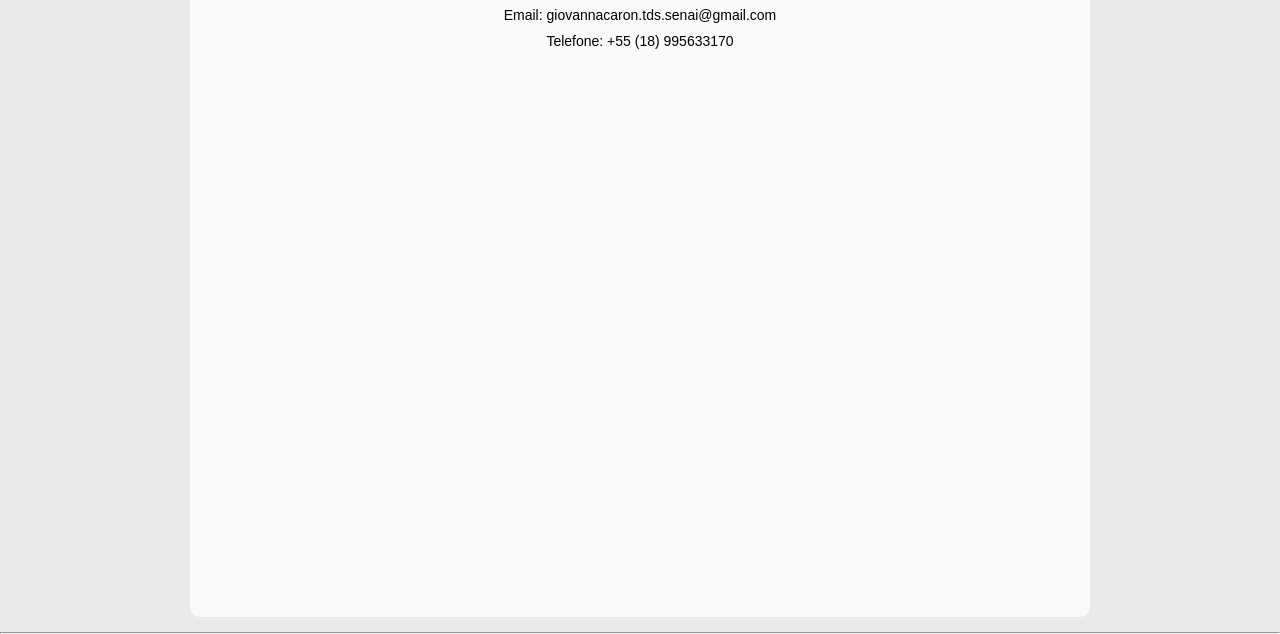
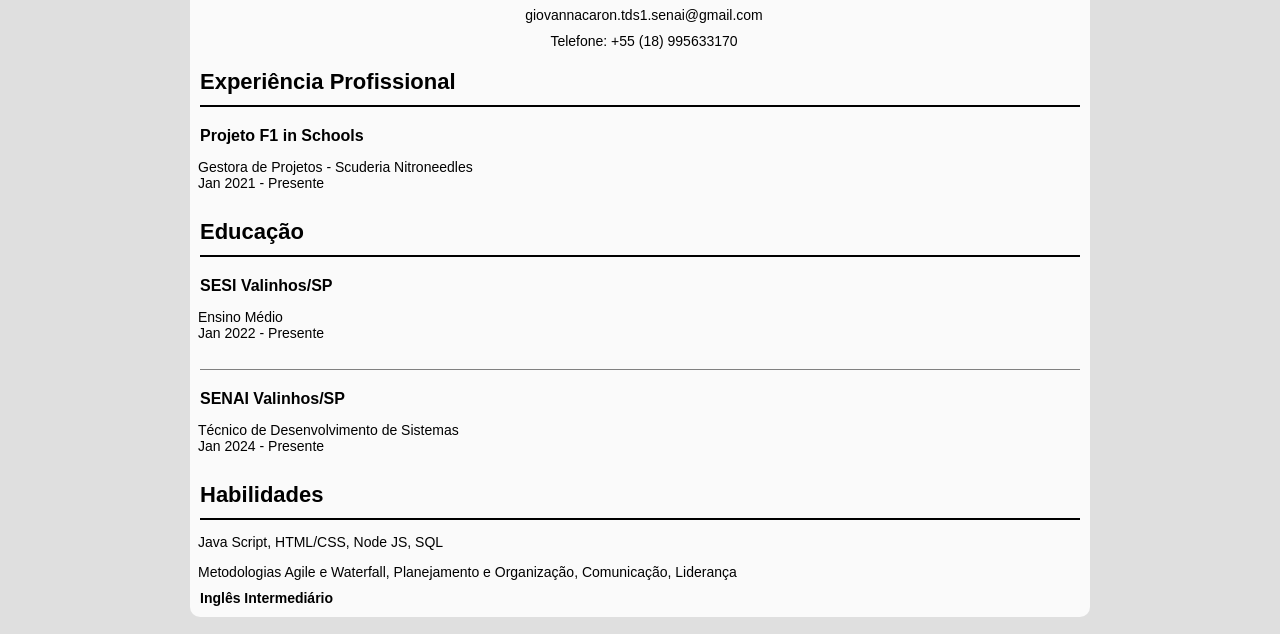
Before and after one commit to gihcaron/meucurriculo_, a plain HTML site: page index.html in a window 1280 px wide. Shown: the part 298-932 px from the top of the page. Drawn offline with Linux system fonts and the light colour scheme.

Commit message:
Finish Project

```diff
--- a/index.html
+++ b/index.html
@@ -7,8 +7,8 @@
             margin: 00;
         }
         body {
-    background-color: rgb(235, 234, 234);
-    font-family: Arial, Helvetica, sans-serif;
+        background-color: rgb(223, 223, 223);
+        font-family: Arial, Helvetica, sans-serif;
         }
         .container {
            width: 900px;
@@ -30,14 +30,67 @@
         .container h2{
             margin-top: 10px;
             font-size: 30px;
+            margin: left 10px;
         }
 
+        h3{
+            margin-top: 20px;
+            font-size: 16px;
+            text-align: left;
+            margin-left: 10px;
+
+            }
+
+        .experiencia p{
+            margin-left: 8px;
+            text-align: left;
+            padding-top: 4px;
+        }
         .container p{
             margin-top: 10px;
             font-size: 14px;
+            margin-left: 8px;
         }
 
-        . Experiencia{
+        .container h1{
+            margin-top: 20px;
+            text-align:left;
+            font-size: 22px;
+            margin-left: 10px;
+
+
+        }
+        hr {
+            margin-top: 7px;
+            margin: 10px;
+        }
+
+        .educacao h2{
+            margin-top: 10px;
+            font-size: 22px;
+            margin: left 10px;
+            text-align: left;
+            margin-left: 10px;
+        }
+
+        .educacao p{
+            margin-top: 10px;
+            font-size: 14px;
+            margin-left: 8px;
+        }
+        .habilidades h2{
+            margin-top: 10px;
+            font-size: 22px;
+            margin: left 10px;
+            text-align: left;
+            margin-left: 10px;
+        }
+        .habilidades h3{
+            margin-top: 10px;
+            font-size: 14px;
+            margin: left 10px;
+            text-align: left;
+            margin-left: 10px;
 
         }
 
@@ -48,15 +101,56 @@
         <div class= "container">
             <img src="img/1000164291.jpg">
             <h2> Giovanna Caron </h2>
-            <p>Email: giovannacaron.tds.senai@gmail.com</p>
+            <p>giovannacaron.tds1.senai@gmail.com</p>
             <p>Telefone: +55 (18) 995633170 </p>
+
+                            <div class= "experiencia">
+
+                        <h1>Experiência Profissional</h1>
+                        <hr size="2" color="black">
+                        <h3> Projeto F1 in Schools</h3>
+                        <p> Gestora de Projetos - Scuderia Nitroneedles <br>
+                            Jan 2021 - Presente <br>
+                        </p>
+                        <br>
+
+                        <div class=" educacao">
+                            <h2> Educação </h2>
+                            <hr size="2" color="black">
+                            <h3> SESI Valinhos/SP </h3>
+                            <p>  Ensino Médio<br>
+                                Jan 2022 - Presente
+                            </p>
+                            <br>
+                            <hr size="1" color="grey">
+                            <h3> SENAI Valinhos/SP </h3>
+                            <p>  Técnico de Desenvolvimento de Sistemas <br>
+                                Jan 2024 - Presente
+                            </p>
+                            <br>
+
+                            <div class="habilidades">
+                                <h2>Habilidades</h2>
+                                <hr size="2" color="black">
+                                <p>  Java Script, HTML/CSS, Node JS, SQL <br> </p>
+                                    <p>Metodologias Agile e Waterfall,  Planejamento e Organização, Comunicação, Liderança  </p>
+
+                                <h3> Inglês Intermediário</h3>
+
+
+                            </div>
+
+                        </div>
+
+            </div>
+
         </div>
-        <div clas="Experiencia">
-            <hr>
-        </div>
-        <div></div>
-        <div></div>
-        <div></div>
+
+
+        <div class="sobre"></div>
+
+        <div class="habilidades"></div>
+
     </div>
 
 </body>
```
